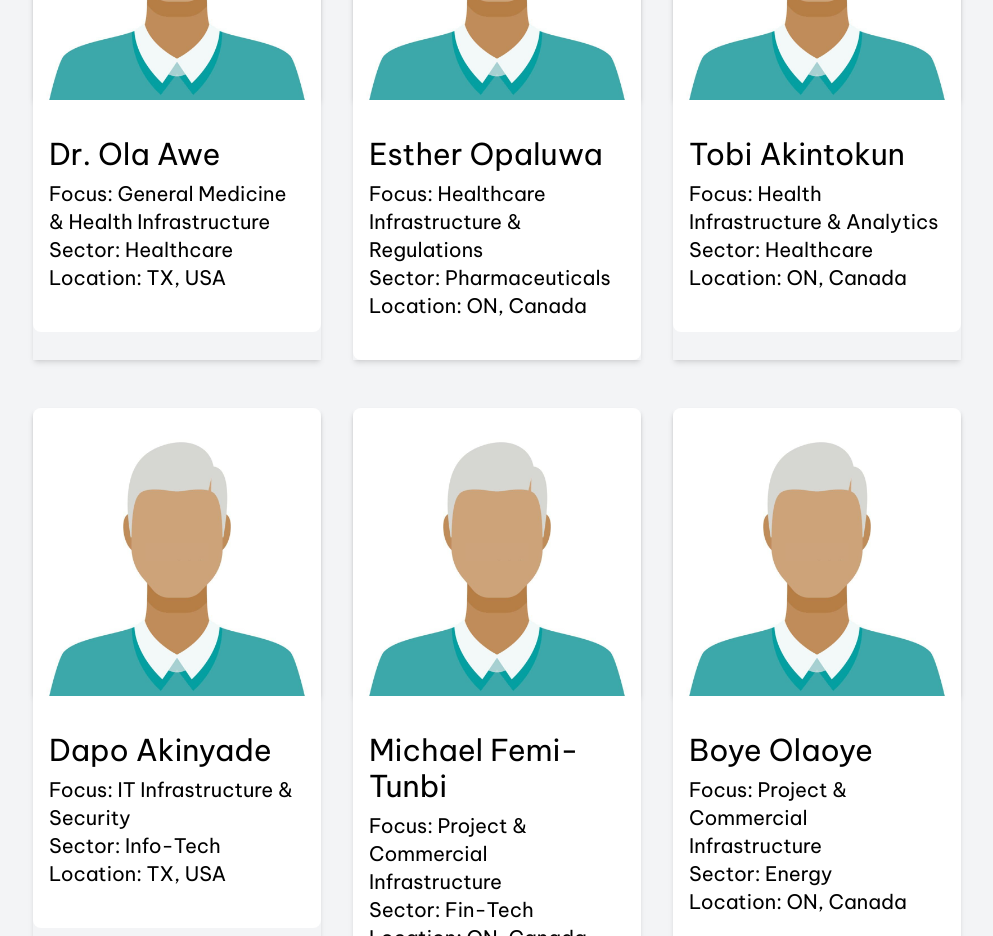
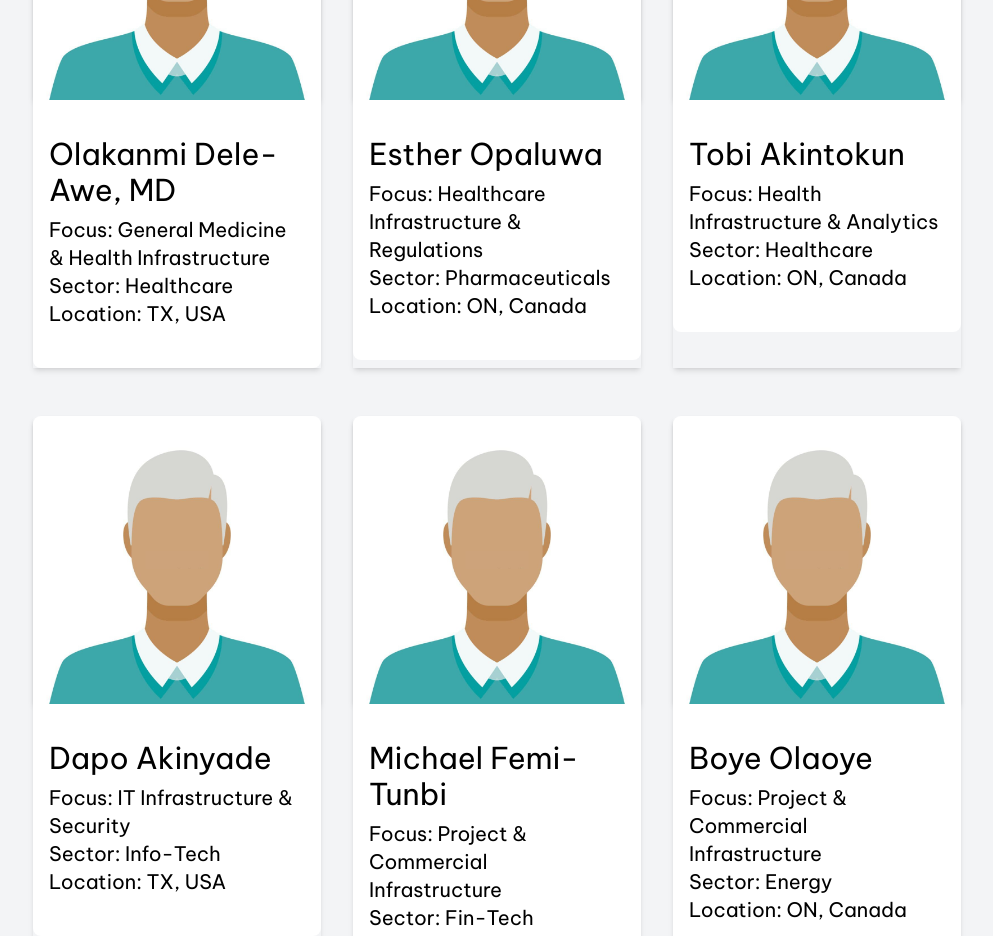
Before and after one commit to ihsidna/ihs-frontend, a React (Create React App) app: page /about in a window 1280 px wide. Shown: the part 2060-2996 px from the top of the page, without its empty margins (143-1136 px from the left). Built offline with nearby package versions, Linux system fonts and the light colour scheme.

Commit message:
refactor - update team member preferred name on website

```diff
--- a/src/components/website/about/People.jsx
+++ b/src/components/website/about/People.jsx
@@ -20,7 +20,7 @@ const People = () => {
 									</div>
 									<div className="bg-white md:py-10 py-8 -mt-1 rounded-b-lg">
 										<div className="flex flex-col mx-4">
-											<p className="font-normal text-3xl md:text-3xl pb-2">Dr. Ola Awe</p>
+											<p className="font-normal text-3xl md:text-3xl pb-2">Olakanmi Dele-Awe, MD</p>
 											<p className="font-light text-xl md:text-xl"><span className="font-normal">Focus: </span>General Medicine & Health Infrastructure</p>
 											<p className="font-light text-xl md:text-xl"><span className="font-normal">Sector: </span> Healthcare</p>
 											<p className="font-light text-xl md:text-xl"><span className="font-normal">Location: </span> TX, USA</p>
```
